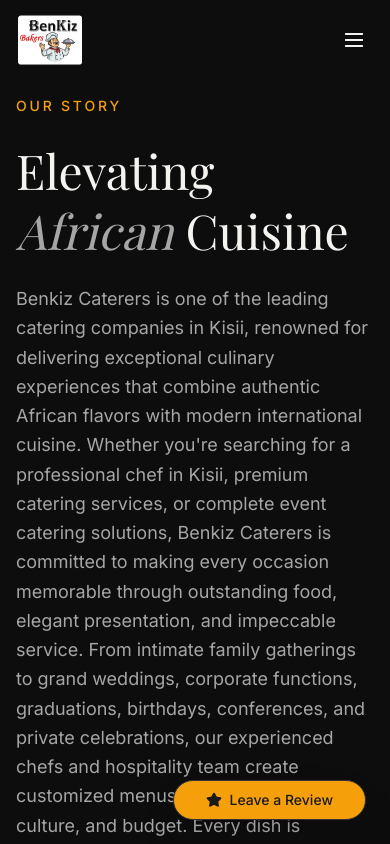
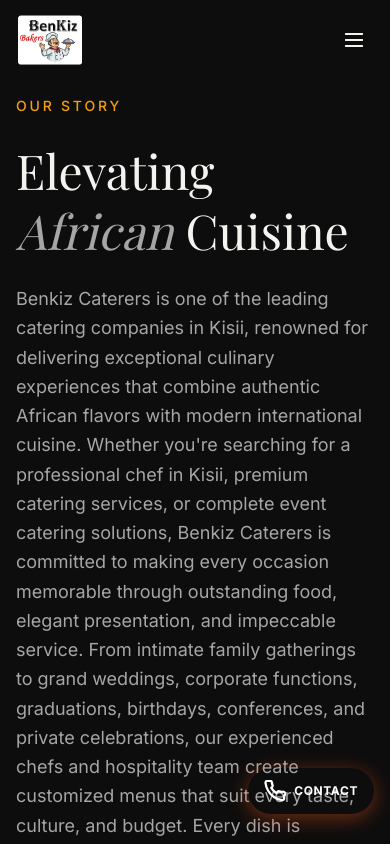
Before and after one commit to oscarnyamosi1/benkize-events-nextjs, a Next.js app: page /about in a window 390 px wide. Shown: the top 844 px of the page. Built offline with nearby package versions, Linux system fonts and the light colour scheme; a web font is replaced by a local one.

Commit message:
made the fab blue for ease of vsibility

```diff
--- a/app/layout.tsx
+++ b/app/layout.tsx
@@ -2,7 +2,7 @@
 import { Providers } from './providers';
 import { Navbar } from '@/components/layout/Navbar';
 import './globals.css';
-import { ReviewButton } from "@/components/ui/ReviewButton";
+import FloatingActions from "@/components/FloatingActions"
 
 export const metadata: Metadata = {
   metadataBase: new URL("https://events.benkiz.org"),
@@ -23,7 +23,7 @@
     "Chef Kizito",
     "Lewis Areri",
     "Oscar Nyamosi",
-    "OMON_DEVs",
+    "Qweewp tech",
   ],
 
   authors: [
@@ -116,7 +116,8 @@
           <Navbar />
           {children}
         </Providers>
-        <ReviewButton variant="floating" />
+
+        <FloatingActions />
       </body>
     </html>
   );
--- /dev/null
+++ b/src/components/FloatingActions.css
@@ -0,0 +1,165 @@
+.floating-actions {
+  position: fixed;
+  bottom: 28px;
+  right: 24px;
+  display: flex;
+  flex-direction: column;
+  align-items: flex-end;
+  gap: 10px;
+  z-index: 900;
+}
+
+/* Toggle button — always visible */
+.fab-toggle {
+  display: flex;
+  align-items: center;
+  gap: 8px;
+  padding: 13px 18px;
+  border-radius: 50px;
+  background: rgb(48, 48, 101)violet;
+  color: #fff;
+  border: none;
+  font-size: 0.8rem;
+  font-weight: 700;
+  letter-spacing: 0.04em;
+  cursor: pointer;
+  box-shadow: 0 4px 20px rgba(232,84,26,0.45);
+  transition: all 0.25s cubic-bezier(0.4,0,0.2,1);
+  min-width: 44px;
+  min-height: 44px;
+}
+
+.fab-toggle:hover {
+  background: var(--primary-dark);
+  transform: translateY(-2px);
+  box-shadow: 0 6px 28px rgba(232,84,26,0.5);
+}
+
+.floating-actions.is-expanded .fab-toggle {
+  background: var(--secondary);
+  box-shadow: 0 4px 20px rgba(27,42,74,0.4);
+}
+
+.fab-toggle-hint {
+  font-size: 0.75rem;
+  font-weight: 700;
+  letter-spacing: 0.05em;
+  text-transform: uppercase;
+}
+
+.fab-toggle-icon {
+  display: flex;
+  align-items: center;
+  justify-content: center;
+  flex-shrink: 0;
+}
+
+/* Expandable menu */
+.fab-menu {
+  display: flex;
+  flex-direction: column;
+  align-items: flex-end;
+  gap: 8px;
+  overflow: hidden;
+  max-height: 0;
+  opacity: 0;
+  pointer-events: none;
+  transition: max-height 0.35s cubic-bezier(0.4,0,0.2,1),
+              opacity 0.25s ease;
+}
+
+.floating-actions.is-expanded .fab-menu {
+  max-height: 280px;
+  opacity: 1;
+  pointer-events: auto;
+}
+
+/* Each menu item */
+.fab-item {
+  display: flex;
+  align-items: center;
+  gap: 10px;
+  padding: 11px 16px;
+  border-radius: 50px;
+  font-size: 0.78rem;
+  font-weight: 700;
+  letter-spacing: 0.04em;
+  color: #fff;
+  text-decoration: none;
+  box-shadow: 0 4px 16px rgba(0,0,0,0.2);
+  transition: all 0.2s cubic-bezier(0.4,0,0.2,1);
+  white-space: nowrap;
+  min-height: 44px;
+}
+
+.fab-item:hover {
+  transform: translateX(-4px);
+  box-shadow: 0 6px 20px rgba(0,0,0,0.28);
+}
+
+.fab-item-icon {
+  display: flex;
+  align-items: center;
+  justify-content: center;
+  flex-shrink: 0;
+}
+
+.fab-item-label {
+  font-size: 0.78rem;
+  font-weight: 700;
+  letter-spacing: 0.04em;
+  text-transform: uppercase;
+}
+
+.fab-item--whatsapp {
+  background: #25d366;
+}
+
+.fab-item--whatsapp:hover {
+  background: #20bb5a;
+}
+
+.fab-item--call {
+  background: var(--primary);
+}
+
+.fab-item--call:hover {
+  background: var(--primary-dark);
+}
+
+.fab-item--email {
+  background: var(--secondary);
+}
+
+.fab-item--email:hover {
+  background: var(--secondary-light);
+}
+
+.fab-item--location {
+  background: #6c63ff;
+}
+
+.fab-item--location:hover {
+  background: #5a52d5;
+}
+
+/* Stagger animation for items */
+.floating-actions.is-expanded .fab-item:nth-child(1) { transition-delay: 0.05s; }
+.floating-actions.is-expanded .fab-item:nth-child(2) { transition-delay: 0.1s; }
+.floating-actions.is-expanded .fab-item:nth-child(3) { transition-delay: 0.15s; }
+.floating-actions.is-expanded .fab-item:nth-child(4) { transition-delay: 0.2s; }
+
+@media (max-width: 600px) {
+  .floating-actions {
+    bottom: 20px;
+    right: 16px;
+  }
+
+  .fab-toggle {
+    padding: 12px 16px;
+  }
+
+  .fab-item {
+    padding: 10px 14px;
+  }
+}
--- /dev/null
+++ b/src/components/FloatingActions.tsx
@@ -0,0 +1,101 @@
+"use client";
+import { useState } from "react";
+import "./FloatingActions.css";
+import { ReviewButton } from "@/components/ui/ReviewButton";
+
+export default function FloatingActions() {
+  const [expanded, setExpanded] = useState(false);
+
+  return (
+    <div className={`floating-actions${expanded ? " is-expanded" : ""}`}>
+      <button
+        className="fab-toggle"
+        onClick={() => setExpanded((prev) => !prev)}
+        aria-label={expanded ? "Close menu" : "Open contact menu"}
+        aria-expanded={expanded}
+      >
+        <span className="fab-toggle-icon">
+          {expanded ? (
+            <svg width="20" height="20" viewBox="0 0 24 24" fill="none" stroke="currentColor" strokeWidth="2.5" strokeLinecap="round" strokeLinejoin="round">
+              <line x1="18" y1="6" x2="6" y2="18" />
+              <line x1="6" y1="6" x2="18" y2="18" />
+            </svg>
+          ) : (
+            <svg width="22" height="22" viewBox="0 0 24 24" fill="none" stroke="currentColor" strokeWidth="2.5" strokeLinecap="round" strokeLinejoin="round">
+              <path d="M22 16.92v3a2 2 0 0 1-2.18 2 19.79 19.79 0 0 1-8.63-3.07A19.5 19.5 0 0 1 4.69 12 19.79 19.79 0 0 1 1.63 3.18 2 2 0 0 1 3.6 1h3a2 2 0 0 1 2 1.72 12.84 12.84 0 0 0 .7 2.81 2 2 0 0 1-.45 2.11L7.91 8.56a16 16 0 0 0 5.57 5.57l1.24-1.24a2 2 0 0 1 2.11-.45 12.84 12.84 0 0 0 2.81.7A2 2 0 0 1 22 16.92z"/>
+            </svg>
+          )}
+        </span>
+        <span className="fab-toggle-hint">{expanded ? "" : "Contact"}</span>
+      </button>
+
+      <div className="fab-menu" aria-hidden={!expanded}>
+        <a
+          href="https://wa.me/254707091550?text=Hello%20BENKIZ%2C%20I%20would%20like%20to%20inquire%20about%20your%20services."
+          target="_blank"
+          rel="noopener noreferrer"
+          className="fab-item fab-item--whatsapp"
+          tabIndex={expanded ? 0 : -1}
+          aria-label="Chat on WhatsApp"
+        >
+          <span className="fab-item-icon">
+            <svg width="20" height="20" viewBox="0 0 24 24" fill="currentColor">
+              <path d="M17.472 14.382c-.297-.149-1.758-.867-2.03-.967-.273-.099-.471-.148-.67.15-.197.297-.767.966-.94 1.164-.173.199-.347.223-.644.075-.297-.15-1.255-.463-2.39-1.475-.883-.788-1.48-1.761-1.653-2.059-.173-.297-.018-.458.13-.606.134-.133.298-.347.446-.52.149-.174.198-.298.298-.497.099-.198.05-.371-.025-.52-.075-.149-.669-1.612-.916-2.207-.242-.579-.487-.5-.669-.51-.173-.008-.371-.01-.57-.01-.198 0-.52.074-.792.372-.272.297-1.04 1.016-1.04 2.479 0 1.462 1.065 2.875 1.213 3.074.149.198 2.096 3.2 5.077 4.487.709.306 1.262.489 1.694.625.712.227 1.36.195 1.871.118.571-.085 1.758-.719 2.006-1.413.248-.694.248-1.289.173-1.413-.074-.124-.272-.198-.57-.347z"/>
+              <path d="M12 0C5.373 0 0 5.373 0 12c0 2.115.55 4.1 1.51 5.828L.055 23.45a.5.5 0 0 0 .612.612l5.638-1.455A11.95 11.95 0 0 0 12 24c6.627 0 12-5.373 12-12S18.627 0 12 0zm0 22a9.95 9.95 0 0 1-5.06-1.377l-.363-.215-3.764.97.997-3.644-.236-.375A9.95 9.95 0 0 1 2 12C2 6.477 6.477 2 12 2s10 4.477 10 10-4.477 10-10 10z"/>
+            </svg>
+          </span>
+          <span className="fab-item-label">WhatsApp</span>
+        </a>
+
+        <a
+          href="tel:+254707091550"
+          className="fab-item fab-item--call"
+          tabIndex={expanded ? 0 : -1}
+          aria-label="Call us"
+        >
+          <span className="fab-item-icon">
+            <svg width="18" height="18" viewBox="0 0 24 24" fill="none" stroke="currentColor" strokeWidth="2.5" strokeLinecap="round" strokeLinejoin="round">
+              <path d="M22 16.92v3a2 2 0 0 1-2.18 2 19.79 19.79 0 0 1-8.63-3.07A19.5 19.5 0 0 1 4.69 12 19.79 19.79 0 0 1 1.63 3.18 2 2 0 0 1 3.6 1h3a2 2 0 0 1 2 1.72 12.84 12.84 0 0 0 .7 2.81 2 2 0 0 1-.45 2.11L7.91 8.56a16 16 0 0 0 5.57 5.57l1.24-1.24a2 2 0 0 1 2.11-.45 12.84 12.84 0 0 0 2.81.7A2 2 0 0 1 22 16.92z"/>
+            </svg>
+          </span>
+          <span className="fab-item-label">Call Us</span>
+        </a>
+
+        <a
+          href="mailto:benkizbakers@gmail.com"
+          className="fab-item fab-item--email"
+          tabIndex={expanded ? 0 : -1}
+          aria-label="Email us"
+        >
+          <span className="fab-item-icon">
+            <svg width="18" height="18" viewBox="0 0 24 24" fill="none" stroke="currentColor" strokeWidth="2" strokeLinecap="round" strokeLinejoin="round">
+              <path d="M4 4h16c1.1 0 2 .9 2 2v12c0 1.1-.9 2-2 2H4c-1.1 0-2-.9-2-2V6c0-1.1.9-2 2-2z"/>
+              <polyline points="22,6 12,13 2,6"/>
+            </svg>
+          </span>
+          <span className="fab-item-label">Email</span>
+        </a>
+
+        <a
+          href="https://maps.app.goo.gl/rJz2x7UBbK86A3NV6"
+          target="_blank"
+          rel="noopener noreferrer"
+          className="fab-item fab-item--location"
+          tabIndex={expanded ? 0 : -1}
+          aria-label="Find our location"
+        >
+          <span className="fab-item-icon">
+            <svg width="18" height="18" viewBox="0 0 24 24" fill="none" stroke="currentColor" strokeWidth="2" strokeLinecap="round" strokeLinejoin="round">
+              <path d="M21 10c0 7-9 13-9 13s-9-6-9-13a9 9 0 0 1 18 0z"/>
+              <circle cx="12" cy="10" r="3"/>
+            </svg>
+          </span>
+          <span className="fab-item-label">Location</span>
+        </a>
+
+        {/* 🔥 Orange Pill Review Button */}
+        <ReviewButton variant="floating-orange" />
+      </div>
+    </div>
+  );
+}
--- a/src/components/ui/ReviewButton.tsx
+++ b/src/components/ui/ReviewButton.tsx
@@ -3,41 +3,63 @@
 import { Star } from "lucide-react";
 import Link from "next/link";
 import { Button } from "@/components/ui/button";
+import { cn } from "@/lib/utils";
 
 interface ReviewButtonProps {
-  variant?: "default" | "floating" | "navbar";
+  variant?: "default" | "floating" | "floating-orange" | "navbar";
   className?: string;
 }
 
 export function ReviewButton({ variant = "default", className = "" }: ReviewButtonProps) {
-  const googleReviewUrl =
-    "https://g.page/r/CadT0CTbct2xEAI/review";
+  const googleReviewUrl = "https://g.page/r/CadT0CTbct2xEAI/review";
 
-  const buttonContent = (
-    <>
-      <Star className="h-4 w-4 fill-current" />
-      <span>Leave a Review</span>
-    </>
-  );
+  // --- Floating Orange Pill (for use inside FloatingActions) ---
+  if (variant === "floating-orange") {
+    return (
+      <Link
+        href={googleReviewUrl}
+        target="_blank"
+        rel="noopener noreferrer"
+        className={cn("block", className)}
+      >
+        <Button
+          size="lg"
+          className={cn(
+            "w-full rounded-full shadow-lg gap-2 px-6 py-6",
+            "bg-orange-500 hover:bg-orange-600 text-white",
+            "border-0 transition-all duration-300",
+            "hover:scale-[1.02] active:scale-95",
+            "font-semibold text-base"
+          )}
+        >
+          <Star className="h-5 w-5 fill-current" />
+          <span>Leave a Review</span>
+        </Button>
+      </Link>
+    );
+  }
 
+  // --- Original floating (theme primary) ---
   if (variant === "floating") {
     return (
       <Link
         href={googleReviewUrl}
         target="_blank"
         rel="noopener noreferrer"
-        className={`fixed bottom-6 right-6 z-50 ${className}`}
+        className={cn("fixed bottom-6 right-6 z-50", className)}
       >
         <Button
           size="lg"
           className="rounded-full shadow-2xl gap-2 bg-primary text-primary-foreground hover:bg-primary/90"
         >
-          {buttonContent}
+          <Star className="h-4 w-4 fill-current" />
+          <span>Leave a Review</span>
         </Button>
       </Link>
     );
   }
 
+  // --- Navbar variant ---
   if (variant === "navbar") {
     return (
       <Link
@@ -51,13 +73,14 @@
           size="sm"
           className="gap-2 border-primary/50 text-foreground hover:bg-primary/10"
         >
-          {buttonContent}
+          <Star className="h-3 w-3 fill-current" />
+          <span>Review</span>
         </Button>
       </Link>
     );
   }
 
-  // default: standalone button
+  // --- Default standalone ---
   return (
     <Link
       href={googleReviewUrl}
@@ -66,7 +89,8 @@
       className={className}
     >
       <Button size="lg" className="gap-2">
-        {buttonContent}
+        <Star className="h-4 w-4" />
+        <span>Leave a Review</span>
       </Button>
     </Link>
   );
```
Also changed, not shown: .config/nextjs-nodejs/config.json (deleted).
